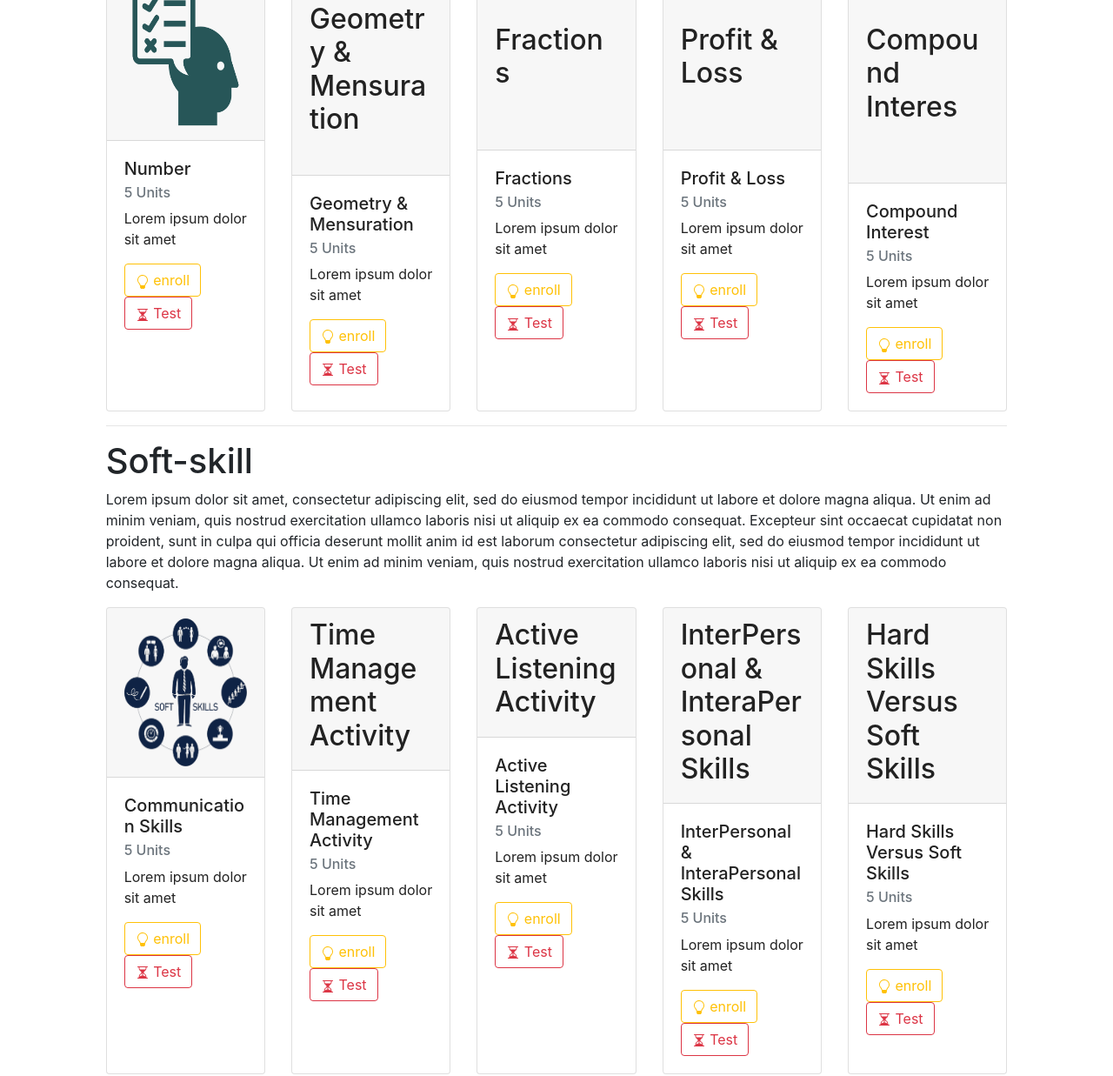
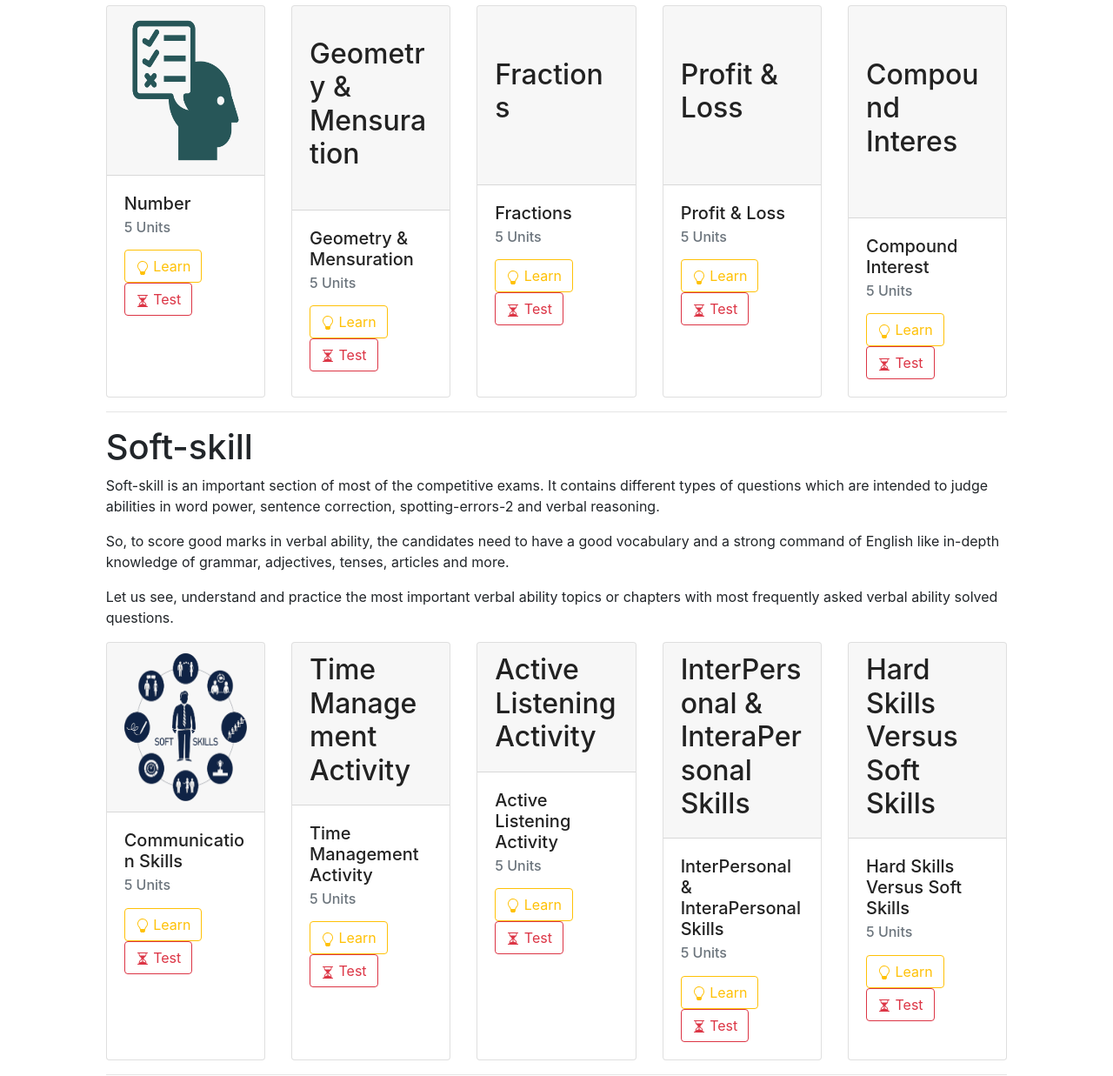
Before and after one commit to sakshirajawat1019/Minor-Project-Frontend, a plain HTML site: page Home.html in a window 1280 px wide. Shown: the part 306-1543 px from the top of the page at 87% size. Drawn offline with nearby package versions, Linux system fonts and the light colour scheme.

Commit message:
buttonTypeChange

```diff
--- a/Home.html
+++ b/Home.html
@@ -74,11 +74,9 @@
 
         <!-- Aptitude Section -->
         <h1>Aptitude</h1>
-        <p>Lorem ipsum dolor sit amet, consectetur adipiscing elit, sed do eiusmod tempor incididunt ut labore et dolore
-          magna aliqua. Ut enim ad minim veniam, quis nostrud exercitation ullamco laboris nisi ut aliquip ex ea commodo
-          consequat. Excepteur sint occaecat cupidatat non proident, sunt in culpa qui officia deserunt mollit anim id
-          est laborum consectetur adipiscing elit, sed do eiusmod tempor incididunt ut labore et dolore magna aliqua. Ut
-          enim ad minim veniam, quis nostrud exercitation ullamco laboris nisi ut aliquip ex ea commodo consequat.</p>
+        <p>Quantitative Aptitude Questions and Answers contains concepts and test papers on many topics such as average, numbers, compound interests, partnership, problem on ages, calendar, boats and streams, clock, height and distance, percentage, pipes and cisterns, profit and loss, speed, time and distance, simple interest, problem on trains, time and work, etc.</p>
+
+        </p>The Aptitude Questions and Answers are very helpful for competitive exams like SSC, CAT (Common Aptitude Test), MAT, GMAT, GRE, UGC, UPSC Exams, ICET, Bank PO, Defence Exams, Bank Exams, Railway Exams and placements like TCS, Wipro, Capgemini, Accenture, Infosys, IBM, Cognizant, Adobe, Cisco, Amazon, Samsung, Google, Yahoo, Facebook, Ola, Paypal, Microsoft, Oracle, etc.</p>
 
 
 
@@ -93,7 +91,7 @@
               <div class="card-body">
                 <h5 class="card-title">Number</h5>
                 <h6 class="card-subtitle mb-2 text-muted">5 Units</h6>
-                <p class="card-text">Lorem ipsum dolor sit amet</p>
+                <p class="card-text"></p>
 
                 <div class="row">
                   <div class="col">
@@ -102,7 +100,7 @@
                         <path
                           d="M2 6a6 6 0 1 1 10.174 4.31c-.203.196-.359.4-.453.619l-.762 1.769A.5.5 0 0 1 10.5 13a.5.5 0 0 1 0 1 .5.5 0 0 1 0 1l-.224.447a1 1 0 0 1-.894.553H6.618a1 1 0 0 1-.894-.553L5.5 15a.5.5 0 0 1 0-1 .5.5 0 0 1 0-1 .5.5 0 0 1-.46-.302l-.761-1.77a1.964 1.964 0 0 0-.453-.618A5.984 5.984 0 0 1 2 6zm6-5a5 5 0 0 0-3.479 8.592c.263.254.514.564.676.941L5.83 12h4.342l.632-1.467c.162-.377.413-.687.676-.941A5 5 0 0 0 8 1z" />
                       </svg>
-                      enroll</button>
+                      Learn</button>
                   </div>
                   <div class="col">
                     <button type="button" class="btn btn-outline-danger">
@@ -134,7 +132,7 @@
               <div class="card-body">
                 <h5 class="card-title">Geometry & Mensuration</h5>
                 <h6 class="card-subtitle mb-2 text-muted">5 Units</h6>
-                <p class="card-text">Lorem ipsum dolor sit amet</p>
+                <p class="card-text"></p>
 
                 <div class="row">
                   <div class="col">
@@ -143,7 +141,7 @@
                         <path
                           d="M2 6a6 6 0 1 1 10.174 4.31c-.203.196-.359.4-.453.619l-.762 1.769A.5.5 0 0 1 10.5 13a.5.5 0 0 1 0 1 .5.5 0 0 1 0 1l-.224.447a1 1 0 0 1-.894.553H6.618a1 1 0 0 1-.894-.553L5.5 15a.5.5 0 0 1 0-1 .5.5 0 0 1 0-1 .5.5 0 0 1-.46-.302l-.761-1.77a1.964 1.964 0 0 0-.453-.618A5.984 5.984 0 0 1 2 6zm6-5a5 5 0 0 0-3.479 8.592c.263.254.514.564.676.941L5.83 12h4.342l.632-1.467c.162-.377.413-.687.676-.941A5 5 0 0 0 8 1z" />
                       </svg>
-                      enroll</button>
+                      Learn</button>
                   </div>
                   <div class="col">
                     <button type="button" class="btn btn-outline-danger">
@@ -175,7 +173,7 @@
               <div class="card-body">
                 <h5 class="card-title">Fractions</h5>
                 <h6 class="card-subtitle mb-2 text-muted">5 Units</h6>
-                <p class="card-text">Lorem ipsum dolor sit amet</p>
+                <p class="card-text"></p>
 
                 <div class="row">
                   <div class="col">
@@ -184,7 +182,7 @@
                         <path
                           d="M2 6a6 6 0 1 1 10.174 4.31c-.203.196-.359.4-.453.619l-.762 1.769A.5.5 0 0 1 10.5 13a.5.5 0 0 1 0 1 .5.5 0 0 1 0 1l-.224.447a1 1 0 0 1-.894.553H6.618a1 1 0 0 1-.894-.553L5.5 15a.5.5 0 0 1 0-1 .5.5 0 0 1 0-1 .5.5 0 0 1-.46-.302l-.761-1.77a1.964 1.964 0 0 0-.453-.618A5.984 5.984 0 0 1 2 6zm6-5a5 5 0 0 0-3.479 8.592c.263.254.514.564.676.941L5.83 12h4.342l.632-1.467c.162-.377.413-.687.676-.941A5 5 0 0 0 8 1z" />
                       </svg>
-                      enroll</button>
+                      Learn</button>
                   </div>
                   <div class="col">
                     <button type="button" class="btn btn-outline-danger">
@@ -217,7 +215,7 @@
               <div class="card-body">
                 <h5 class="card-title">Profit & Loss</h5>
                 <h6 class="card-subtitle mb-2 text-muted">5 Units</h6>
-                <p class="card-text">Lorem ipsum dolor sit amet</p>
+                <p class="card-text"></p>
 
                 <div class="row">
                   <div class="col">
@@ -226,7 +224,7 @@
                         <path
                           d="M2 6a6 6 0 1 1 10.174 4.31c-.203.196-.359.4-.453.619l-.762 1.769A.5.5 0 0 1 10.5 13a.5.5 0 0 1 0 1 .5.5 0 0 1 0 1l-.224.447a1 1 0 0 1-.894.553H6.618a1 1 0 0 1-.894-.553L5.5 15a.5.5 0 0 1 0-1 .5.5 0 0 1 0-1 .5.5 0 0 1-.46-.302l-.761-1.77a1.964 1.964 0 0 0-.453-.618A5.984 5.984 0 0 1 2 6zm6-5a5 5 0 0 0-3.479 8.592c.263.254.514.564.676.941L5.83 12h4.342l.632-1.467c.162-.377.413-.687.676-.941A5 5 0 0 0 8 1z" />
                       </svg>
-                      enroll</button>
+                      Learn</button>
                   </div>
                   <div class="col">
                     <button type="button" class="btn btn-outline-danger">
@@ -258,7 +256,7 @@
               <div class="card-body">
                 <h5 class="card-title">Compound Interest</h5>
                 <h6 class="card-subtitle mb-2 text-muted">5 Units</h6>
-                <p class="card-text">Lorem ipsum dolor sit amet</p>
+                <p class="card-text"></p>
 
                 <div class="row">
                   <div class="col">
@@ -267,7 +265,7 @@
                         <path
                           d="M2 6a6 6 0 1 1 10.174 4.31c-.203.196-.359.4-.453.619l-.762 1.769A.5.5 0 0 1 10.5 13a.5.5 0 0 1 0 1 .5.5 0 0 1 0 1l-.224.447a1 1 0 0 1-.894.553H6.618a1 1 0 0 1-.894-.553L5.5 15a.5.5 0 0 1 0-1 .5.5 0 0 1 0-1 .5.5 0 0 1-.46-.302l-.761-1.77a1.964 1.964 0 0 0-.453-.618A5.984 5.984 0 0 1 2 6zm6-5a5 5 0 0 0-3.479 8.592c.263.254.514.564.676.941L5.83 12h4.342l.632-1.467c.162-.377.413-.687.676-.941A5 5 0 0 0 8 1z" />
                       </svg>
-                      enroll</button>
+                      Learn</button>
                   </div>
                   <div class="col">
                     <button type="button" class="btn btn-outline-danger">
@@ -289,11 +287,11 @@
         <hr>
 <!-- Soft skill Section  -->
         <h1>Soft-skill</h1>
-        <p>Lorem ipsum dolor sit amet, consectetur adipiscing elit, sed do eiusmod tempor incididunt ut labore et dolore
-          magna aliqua. Ut enim ad minim veniam, quis nostrud exercitation ullamco laboris nisi ut aliquip ex ea commodo
-          consequat. Excepteur sint occaecat cupidatat non proident, sunt in culpa qui officia deserunt mollit anim id
-          est laborum consectetur adipiscing elit, sed do eiusmod tempor incididunt ut labore et dolore magna aliqua. Ut
-          enim ad minim veniam, quis nostrud exercitation ullamco laboris nisi ut aliquip ex ea commodo consequat.</p>
+        <p>Soft-skill is an important section of most of the competitive exams. It contains different types of questions which are intended to judge abilities in word power, sentence correction, spotting-errors-2 and verbal reasoning.</p>
+
+          <p>So, to score good marks in verbal ability, the candidates need to have a good vocabulary and a strong command of English like in-depth knowledge of grammar, adjectives, tenses, articles and more.</p>
+
+          <p>Let us see, understand and practice the most important verbal ability topics or chapters with most frequently asked verbal ability solved questions.</p>
 
         <div class="row row-cols-2 row-cols-md-5 g-6">
           <div class="col">
@@ -304,7 +302,7 @@
               <div class="card-body">
                 <h5 class="card-title">Communication Skills</h5>
                 <h6 class="card-subtitle mb-2 text-muted">5 Units</h6>
-                <p class="card-text">Lorem ipsum dolor sit amet</p>
+                <p class="card-text"></p>
 
                 <div class="row">
                   <div class="col">
@@ -313,7 +311,7 @@
                         <path
                           d="M2 6a6 6 0 1 1 10.174 4.31c-.203.196-.359.4-.453.619l-.762 1.769A.5.5 0 0 1 10.5 13a.5.5 0 0 1 0 1 .5.5 0 0 1 0 1l-.224.447a1 1 0 0 1-.894.553H6.618a1 1 0 0 1-.894-.553L5.5 15a.5.5 0 0 1 0-1 .5.5 0 0 1 0-1 .5.5 0 0 1-.46-.302l-.761-1.77a1.964 1.964 0 0 0-.453-.618A5.984 5.984 0 0 1 2 6zm6-5a5 5 0 0 0-3.479 8.592c.263.254.514.564.676.941L5.83 12h4.342l.632-1.467c.162-.377.413-.687.676-.941A5 5 0 0 0 8 1z" />
                       </svg>
-                      enroll</button>
+                      Learn</button>
                   </div>
                   <div class="col">
                     <button type="button" class="btn btn-outline-danger">
@@ -341,7 +339,7 @@
               <div class="card-body">
                 <h5 class="card-title">Time Management Activity</h5>
                 <h6 class="card-subtitle mb-2 text-muted">5 Units</h6>
-                <p class="card-text">Lorem ipsum dolor sit amet</p>
+                <p class="card-text"></p>
 
                 <div class="row">
                   <div class="col">
@@ -350,7 +348,7 @@
                         <path
                           d="M2 6a6 6 0 1 1 10.174 4.31c-.203.196-.359.4-.453.619l-.762 1.769A.5.5 0 0 1 10.5 13a.5.5 0 0 1 0 1 .5.5 0 0 1 0 1l-.224.447a1 1 0 0 1-.894.553H6.618a1 1 0 0 1-.894-.553L5.5 15a.5.5 0 0 1 0-1 .5.5 0 0 1 0-1 .5.5 0 0 1-.46-.302l-.761-1.77a1.964 1.964 0 0 0-.453-.618A5.984 5.984 0 0 1 2 6zm6-5a5 5 0 0 0-3.479 8.592c.263.254.514.564.676.941L5.83 12h4.342l.632-1.467c.162-.377.413-.687.676-.941A5 5 0 0 0 8 1z" />
                       </svg>
-                      enroll</button>
+                      Learn</button>
                   </div>
                   <div class="col">
                     <button type="button" class="btn btn-outline-danger">
@@ -378,7 +376,7 @@
               <div class="card-body">
                 <h5 class="card-title">Active Listening Activity</h5>
                 <h6 class="card-subtitle mb-2 text-muted">5 Units</h6>
-                <p class="card-text">Lorem ipsum dolor sit amet</p>
+                <p class="card-text"></p>
 
                 <div class="row">
                   <div class="col">
@@ -387,7 +385,7 @@
                         <path
                           d="M2 6a6 6 0 1 1 10.174 4.31c-.203.196-.359.4-.453.619l-.762 1.769A.5.5 0 0 1 10.5 13a.5.5 0 0 1 0 1 .5.5 0 0 1 0 1l-.224.447a1 1 0 0 1-.894.553H6.618a1 1 0 0 1-.894-.553L5.5 15a.5.5 0 0 1 0-1 .5.5 0 0 1 0-1 .5.5 0 0 1-.46-.302l-.761-1.77a1.964 1.964 0 0 0-.453-.618A5.984 5.984 0 0 1 2 6zm6-5a5 5 0 0 0-3.479 8.592c.263.254.514.564.676.941L5.83 12h4.342l.632-1.467c.162-.377.413-.687.676-.941A5 5 0 0 0 8 1z" />
                       </svg>
-                      enroll</button>
+                      Learn</button>
                   </div>
                   <div class="col">
                     <button type="button" class="btn btn-outline-danger">
@@ -415,7 +413,7 @@
               <div class="card-body">
                 <h5 class="card-title">InterPersonal & InteraPersonal Skills</h5>
                 <h6 class="card-subtitle mb-2 text-muted">5 Units</h6>
-                <p class="card-text">Lorem ipsum dolor sit amet</p>
+                <p class="card-text"></p>
 
                 <div class="row">
                   <div class="col">
@@ -424,7 +422,7 @@
                         <path
                           d="M2 6a6 6 0 1 1 10.174 4.31c-.203.196-.359.4-.453.619l-.762 1.769A.5.5 0 0 1 10.5 13a.5.5 0 0 1 0 1 .5.5 0 0 1 0 1l-.224.447a1 1 0 0 1-.894.553H6.618a1 1 0 0 1-.894-.553L5.5 15a.5.5 0 0 1 0-1 .5.5 0 0 1 0-1 .5.5 0 0 1-.46-.302l-.761-1.77a1.964 1.964 0 0 0-.453-.618A5.984 5.984 0 0 1 2 6zm6-5a5 5 0 0 0-3.479 8.592c.263.254.514.564.676.941L5.83 12h4.342l.632-1.467c.162-.377.413-.687.676-.941A5 5 0 0 0 8 1z" />
                       </svg>
-                      enroll</button>
+                      Learn</button>
                   </div>
                   <div class="col">
                     <button type="button" class="btn btn-outline-danger">
@@ -453,7 +451,7 @@
 
                 <h5 class="card-title">Hard Skills Versus Soft Skills</h5>
                 <h6 class="card-subtitle mb-2 text-muted">5 Units</h6>
-                <p class="card-text">Lorem ipsum dolor sit amet</p>
+                <p class="card-text"></p>
 
                 <div class="row">
                   <div class="col">
@@ -462,7 +460,7 @@
                         <path
                           d="M2 6a6 6 0 1 1 10.174 4.31c-.203.196-.359.4-.453.619l-.762 1.769A.5.5 0 0 1 10.5 13a.5.5 0 0 1 0 1 .5.5 0 0 1 0 1l-.224.447a1 1 0 0 1-.894.553H6.618a1 1 0 0 1-.894-.553L5.5 15a.5.5 0 0 1 0-1 .5.5 0 0 1 0-1 .5.5 0 0 1-.46-.302l-.761-1.77a1.964 1.964 0 0 0-.453-.618A5.984 5.984 0 0 1 2 6zm6-5a5 5 0 0 0-3.479 8.592c.263.254.514.564.676.941L5.83 12h4.342l.632-1.467c.162-.377.413-.687.676-.941A5 5 0 0 0 8 1z" />
                       </svg>
-                      enroll</button>
+                      Learn</button>
                   </div>
                   <div class="col">
                     <button type="button" class="btn btn-outline-danger">
@@ -486,11 +484,7 @@
 <!-- Technical Section -->
 
         <h1>Technical</h1>
-        <p>Lorem ipsum dolor sit amet, consectetur adipiscing elit, sed do eiusmod tempor incididunt ut labore et dolore
-          magna aliqua. Ut enim ad minim veniam, quis nostrud exercitation ullamco laboris nisi ut aliquip ex ea commodo
-          consequat. Excepteur sint occaecat cupidatat non proident, sunt in culpa qui officia deserunt mollit anim id
-          est laborum consectetur adipiscing elit, sed do eiusmod tempor incididunt ut labore et dolore magna aliqua. Ut
-          enim ad minim veniam, quis nostrud exercitation ullamco laboris nisi ut aliquip ex ea commodo consequat.</p>
+        <p>technical communication describing or explaining technical terminology. Technical definitions are used to introduce the vocabulary which makes communication in a particular field succinct and unambiguous.</p>
 
 
 
@@ -503,7 +497,7 @@
                 <div class="card-body">
                   <h5 class="card-title">C</h5>
                   <h6 class="card-subtitle mb-2 text-muted">5 Units</h6>
-                  <p class="card-text">Lorem ipsum dolor sit amet</p>
+                  <p class="card-text"></p>
 
                   <div class="row">
                     <div class="col">
@@ -512,7 +506,7 @@
                           <path
                             d="M2 6a6 6 0 1 1 10.174 4.31c-.203.196-.359.4-.453.619l-.762 1.769A.5.5 0 0 1 10.5 13a.5.5 0 0 1 0 1 .5.5 0 0 1 0 1l-.224.447a1 1 0 0 1-.894.553H6.618a1 1 0 0 1-.894-.553L5.5 15a.5.5 0 0 1 0-1 .5.5 0 0 1 0-1 .5.5 0 0 1-.46-.302l-.761-1.77a1.964 1.964 0 0 0-.453-.618A5.984 5.984 0 0 1 2 6zm6-5a5 5 0 0 0-3.479 8.592c.263.254.514.564.676.941L5.83 12h4.342l.632-1.467c.162-.377.413-.687.676-.941A5 5 0 0 0 8 1z" />
                         </svg>
-                        enroll</button>
+                        Learn</button>
                     </div>
                     <div class="col">
                       <button type="button" class="btn btn-outline-danger">
@@ -536,7 +530,7 @@
                 <div class="card-body">
                   <h5 class="card-title">C++</h5>
                   <h6 class="card-subtitle mb-2 text-muted">5 Units</h6>
-                  <p class="card-text">Lorem ipsum dolor sit amet</p>
+                  <p class="card-text"></p>
 
                   <div class="row">
                     <div class="col">
@@ -545,7 +539,7 @@
                           <path
                             d="M2 6a6 6 0 1 1 10.174 4.31c-.203.196-.359.4-.453.619l-.762 1.769A.5.5 0 0 1 10.5 13a.5.5 0 0 1 0 1 .5.5 0 0 1 0 1l-.224.447a1 1 0 0 1-.894.553H6.618a1 1 0 0 1-.894-.553L5.5 15a.5.5 0 0 1 0-1 .5.5 0 0 1 0-1 .5.5 0 0 1-.46-.302l-.761-1.77a1.964 1.964 0 0 0-.453-.618A5.984 5.984 0 0 1 2 6zm6-5a5 5 0 0 0-3.479 8.592c.263.254.514.564.676.941L5.83 12h4.342l.632-1.467c.162-.377.413-.687.676-.941A5 5 0 0 0 8 1z" />
                         </svg>
-                        enroll</button>
+                        Learn</button>
                     </div>
                     <div class="col">
                       <button type="button" class="btn btn-outline-danger">
@@ -569,7 +563,7 @@
                 <div class="card-body">
                   <h5 class="card-title">Java</h5>
                   <h6 class="card-subtitle mb-2 text-muted">5 Units</h6>
-                  <p class="card-text">Lorem ipsum dolor sit amet</p>
+                  <p class="card-text"></p>
 
                   <div class="row">
                     <div class="col">
@@ -578,7 +572,7 @@
                           <path
                             d="M2 6a6 6 0 1 1 10.174 4.31c-.203.196-.359.4-.453.619l-.762 1.769A.5.5 0 0 1 10.5 13a.5.5 0 0 1 0 1 .5.5 0 0 1 0 1l-.224.447a1 1 0 0 1-.894.553H6.618a1 1 0 0 1-.894-.553L5.5 15a.5.5 0 0 1 0-1 .5.5 0 0 1 0-1 .5.5 0 0 1-.46-.302l-.761-1.77a1.964 1.964 0 0 0-.453-.618A5.984 5.984 0 0 1 2 6zm6-5a5 5 0 0 0-3.479 8.592c.263.254.514.564.676.941L5.83 12h4.342l.632-1.467c.162-.377.413-.687.676-.941A5 5 0 0 0 8 1z" />
                         </svg>
-                        enroll</button>
+                        Learn</button>
                     </div>
                     <div class="col">
                       <button type="button" class="btn btn-outline-danger">
@@ -602,7 +596,7 @@
                 <div class="card-body">
                   <h5 class="card-title">Python</h5>
                   <h6 class="card-subtitle mb-2 text-muted">5 Units</h6>
-                  <p class="card-text">Lorem ipsum dolor sit amet</p>
+                  <p class="card-text"></p>
 
                   <div class="row">
                     <div class="col">
@@ -611,7 +605,7 @@
                           <path
                             d="M2 6a6 6 0 1 1 10.174 4.31c-.203.196-.359.4-.453.619l-.762 1.769A.5.5 0 0 1 10.5 13a.5.5 0 0 1 0 1 .5.5 0 0 1 0 1l-.224.447a1 1 0 0 1-.894.553H6.618a1 1 0 0 1-.894-.553L5.5 15a.5.5 0 0 1 0-1 .5.5 0 0 1 0-1 .5.5 0 0 1-.46-.302l-.761-1.77a1.964 1.964 0 0 0-.453-.618A5.984 5.984 0 0 1 2 6zm6-5a5 5 0 0 0-3.479 8.592c.263.254.514.564.676.941L5.83 12h4.342l.632-1.467c.162-.377.413-.687.676-.941A5 5 0 0 0 8 1z" />
                         </svg>
-                        enroll</button>
+                        Learn</button>
                     </div>
                     <div class="col">
                       <button type="button" class="btn btn-outline-danger">
@@ -636,7 +630,7 @@
 
                   <h5 class="card-title">Database</h5>
                   <h6 class="card-subtitle mb-2 text-muted">5 Units</h6>
-                  <p class="card-text">Lorem ipsum dolor sit amet</p>
+                  <p class="card-text"></p>
 
                   <div class="row">
                     <div class="col">
@@ -645,7 +639,7 @@
                           <path
                             d="M2 6a6 6 0 1 1 10.174 4.31c-.203.196-.359.4-.453.619l-.762 1.769A.5.5 0 0 1 10.5 13a.5.5 0 0 1 0 1 .5.5 0 0 1 0 1l-.224.447a1 1 0 0 1-.894.553H6.618a1 1 0 0 1-.894-.553L5.5 15a.5.5 0 0 1 0-1 .5.5 0 0 1 0-1 .5.5 0 0 1-.46-.302l-.761-1.77a1.964 1.964 0 0 0-.453-.618A5.984 5.984 0 0 1 2 6zm6-5a5 5 0 0 0-3.479 8.592c.263.254.514.564.676.941L5.83 12h4.342l.632-1.467c.162-.377.413-.687.676-.941A5 5 0 0 0 8 1z" />
                         </svg>
-                        enroll</button>
+                        Learn</button>
                     </div>
                     <div class="col">
                       <button type="button" class="btn btn-outline-danger">
```
